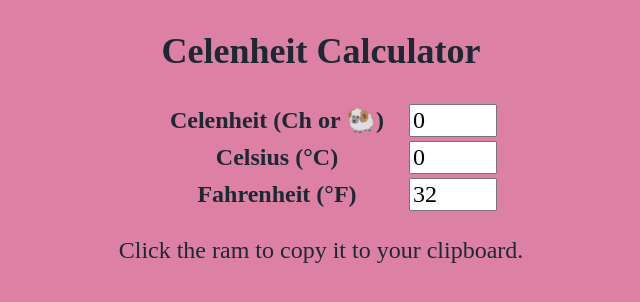
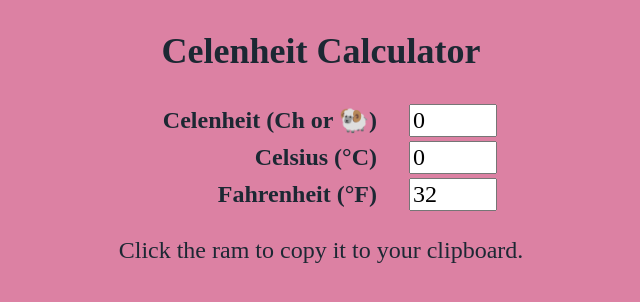
Before and after one commit to bearsdotzone/celenheit, a SvelteKit app: page / in a window 1280 px wide. Shown: the top 302 px of the page, without its empty margins (319-959 px from the left). Built offline with nearby package versions, Linux system fonts and the light colour scheme.

Commit message:
improve accessibility, adjust formatting

```diff
--- a/src/routes/+page.svelte
+++ b/src/routes/+page.svelte
@@ -17,10 +17,15 @@
 
 <div class="box">
 	<label for="celenheit"
-		>Celenheit (Ch or <span on:keypress={() => ramCopy()} on:click={() => ramCopy()}>🐏</span
+		>Celenheit (Ch or <span
+			role="button"
+			tabindex="0"
+			on:keypress={() => ramCopy()}
+			on:click={() => ramCopy()}>🐏</span
 		>)</label
 	>
 	<input
+		id="celenheit"
 		name="celenheit"
 		type="number"
 		bind:value={ch}
@@ -35,6 +40,7 @@
 	<input
 		name="celsius"
 		type="number"
+		id="celsius"
 		bind:value={c}
 		on:change={(e) => {
 			ch = Number((c * (45 / 17)).toFixed(1));
@@ -47,6 +53,7 @@
 	<input
 		name="fahrenheit"
 		type="number"
+		id="fahrenheit"
 		bind:value={f}
 		on:change={(e) => {
 			ch = Number(((f - 32) * (25 / 17)).toFixed(1));
@@ -60,7 +67,7 @@
 <style>
 	.box {
 		padding: 2px;
-		text-align: center;
+		text-align: right;
 		width: 22rem;
 		display: flex;
 		align-items: center;
@@ -72,6 +79,7 @@
 
 	label {
 		flex: 2;
+		padding-right: 2rem;
 	}
 
 	input {
```
Also changed, not shown: 17 other files (tests, documents, lock files or other folders).
